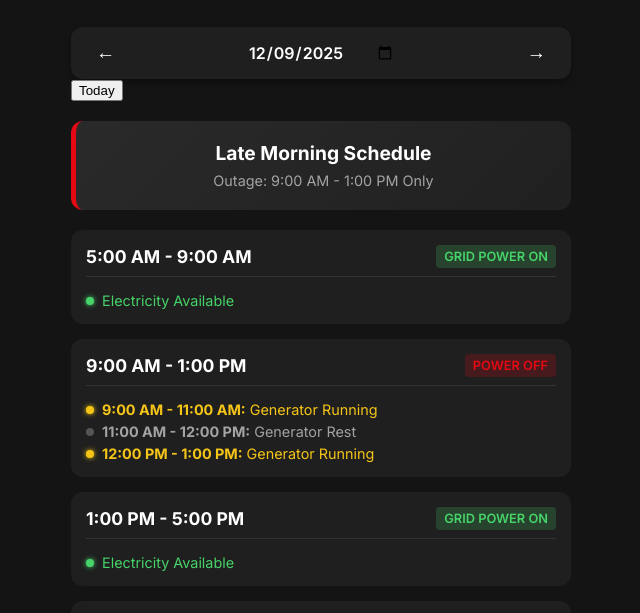
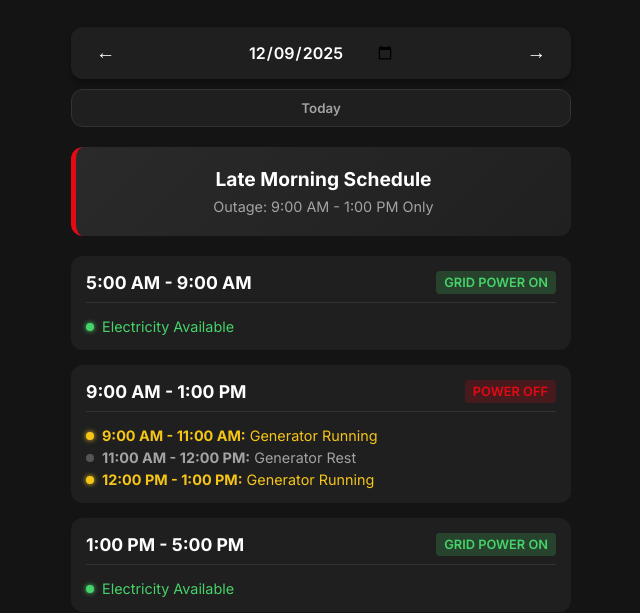
Before and after one commit to Tashido87/Generator_hour, a plain HTML site: page index.html in a window 1280 px wide. Shown: the part 130-743 px from the top of the page, without its empty margins (319-959 px from the left). Drawn offline with Linux system fonts and the light colour scheme.

Commit message:
Add controls wrapper and today button styles
Added styles for controls and today button.

```diff
--- a/style.css
+++ b/style.css
@@ -70,7 +70,14 @@ h1 {
     font-size: 0.9rem;
 }
 
-/* Controls */
+/* Controls Wrapper */
+.controls-wrapper {
+    display: flex;
+    flex-direction: column;
+    gap: 10px;
+}
+
+/* Date Controls */
 .controls {
     display: flex;
     justify-content: space-between;
@@ -79,6 +86,27 @@ h1 {
     padding: 10px;
     border-radius: var(--border-radius);
     box-shadow: 0 4px 6px rgba(0,0,0,0.3);
+}
+
+/* Today Button */
+.today-btn {
+    background-color: var(--card-bg);
+    color: var(--text-muted);
+    border: 1px solid #333;
+    padding: 10px;
+    border-radius: var(--border-radius);
+    font-family: var(--font-family);
+    font-weight: 600;
+    cursor: pointer;
+    transition: all 0.3s;
+    width: 100%;
+}
+
+/* State: Not Today (Highlight) */
+.today-btn.highlight {
+    background-color: rgba(245, 197, 24, 0.2);
+    color: var(--accent-yellow);
+    border-color: var(--accent-yellow);
 }
 
 input[type="date"] {
```
